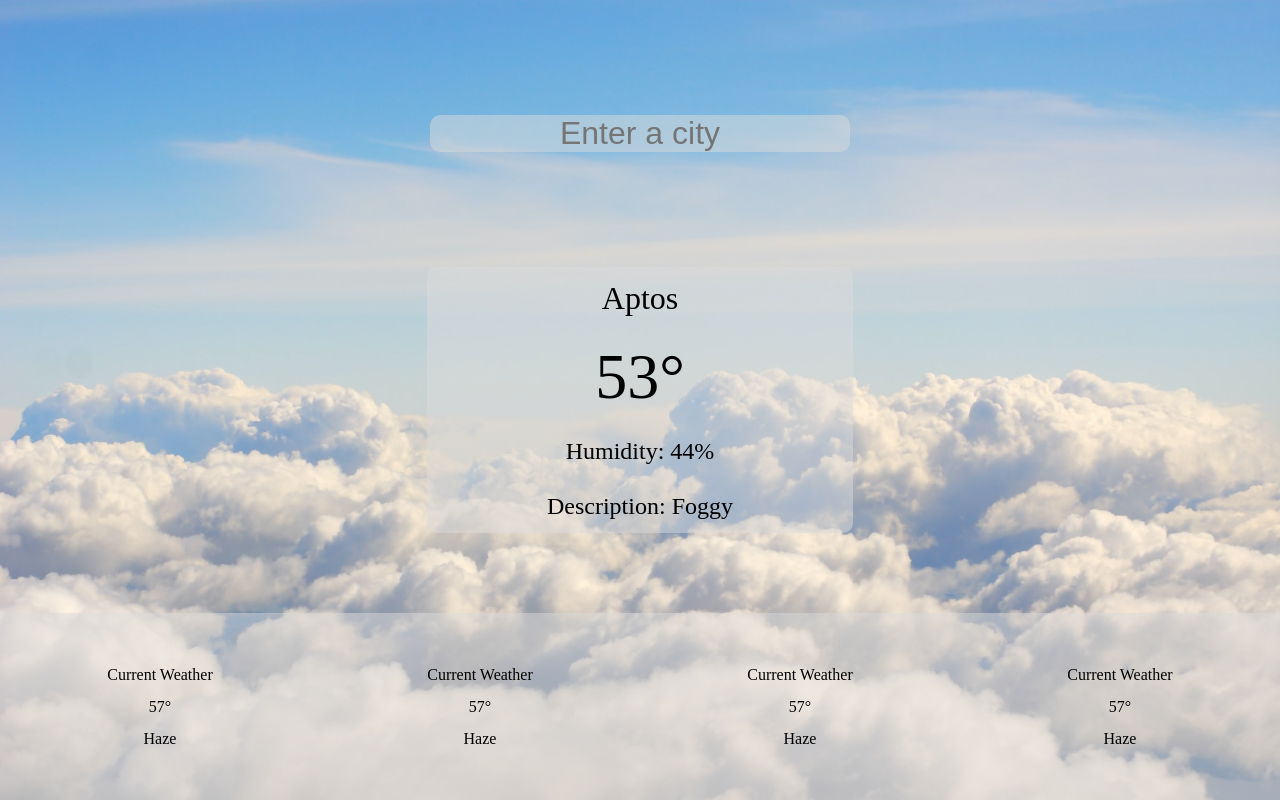
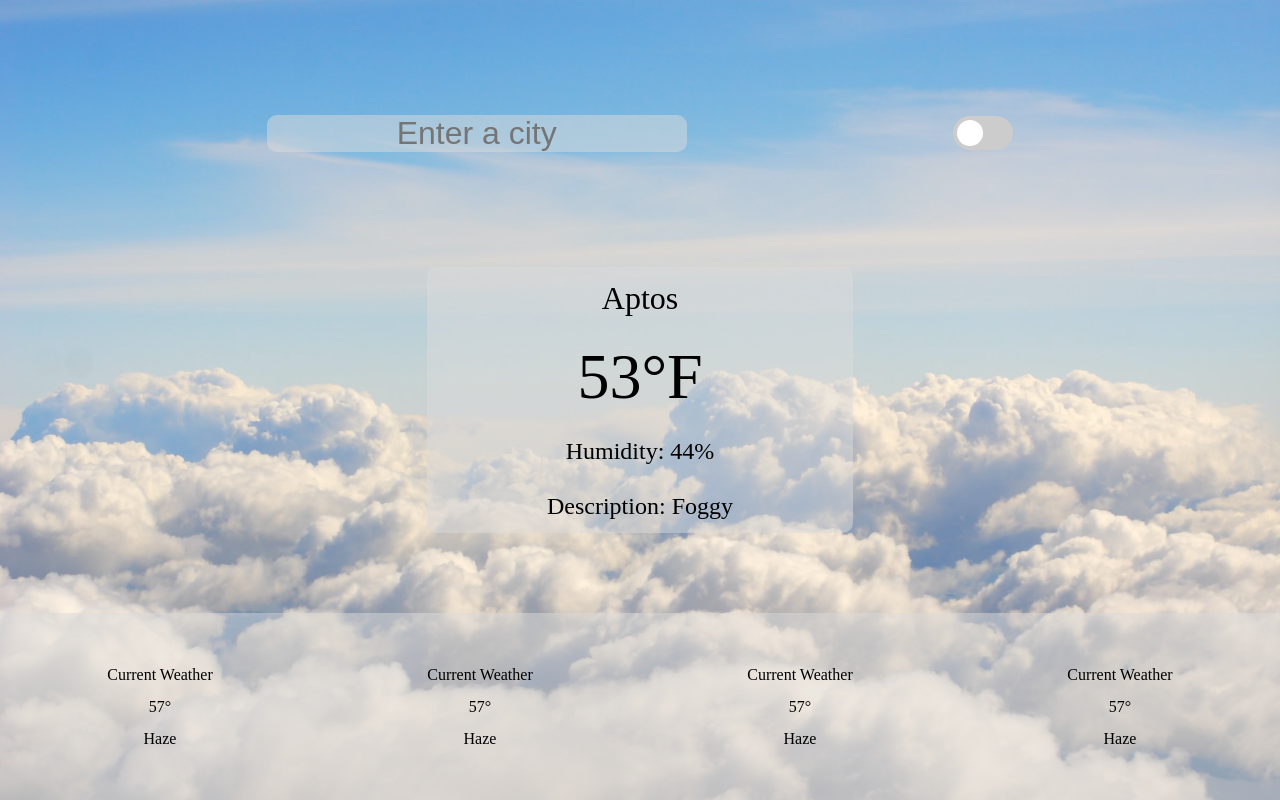
Before and after one commit to rueeazy/weather-app, a React (Create React App) app: page / in a window 1280 px wide. Built offline with nearby package versions, Linux system fonts and the light colour scheme.

Commit message:
Slider styling

```diff
--- a/src/assets/styles/main.css
+++ b/src/assets/styles/main.css
@@ -18,7 +18,7 @@
   grid-column: 1 / -1;
   grid-row: 1 / 2;
   display: flex;
-  justify-content: center;
+  justify-content: space-evenly;
   align-items: center; }
   .header .weather-input {
     text-align: center;
@@ -26,6 +26,47 @@
     background: rgba(220, 220, 220, 0.5);
     border-radius: 10px;
     border: none; }
+  .header .switch {
+    position: relative;
+    display: inline-block;
+    width: 60px;
+    height: 34px; }
+  .header .switch input {
+    opacity: 0;
+    width: 0;
+    height: 0; }
+  .header .slider {
+    position: absolute;
+    cursor: pointer;
+    top: 0;
+    left: 0;
+    right: 0;
+    bottom: 0;
+    background-color: #ccc;
+    -webkit-transition: .4s;
+    transition: .4s; }
+  .header .slider:before {
+    position: absolute;
+    content: "";
+    height: 26px;
+    width: 26px;
+    left: 4px;
+    bottom: 4px;
+    background-color: white;
+    -webkit-transition: .4s;
+    transition: .4s; }
+  .header input:checked + .slider {
+    background-color: #2196F3; }
+  .header input:focus + .slider {
+    box-shadow: 0 0 1px #2196F3; }
+  .header input:checked + .slider:before {
+    -webkit-transform: translateX(26px);
+    -ms-transform: translateX(26px);
+    transform: translateX(26px); }
+  .header .slider.round {
+    border-radius: 34px; }
+  .header .slider.round:before {
+    border-radius: 50%; }
 
 .main-content {
   grid-column: 2 / 3;
--- a/src/assets/styles/main.scss
+++ b/src/assets/styles/main.scss
@@ -22,7 +22,7 @@
     grid-column: 1 / -1;
     grid-row: 1 / 2;
     display: flex;
-    justify-content: center;
+    justify-content: space-evenly;
     align-items: center;
 
     .weather-input {
@@ -32,6 +32,66 @@
         border-radius: 10px;
         border: none;
     }
+
+    //Slider Styling
+    .switch {
+        position: relative;
+        display: inline-block;
+        width: 60px;
+        height: 34px;
+      }
+
+      .switch input {
+        opacity: 0;
+        width: 0;
+        height: 0;
+      }
+
+      .slider {
+        position: absolute;
+        cursor: pointer;
+        top: 0;
+        left: 0;
+        right: 0;
+        bottom: 0;
+        background-color: #ccc;
+        -webkit-transition: .4s;
+        transition: .4s;
+      }
+
+      .slider:before {
+        position: absolute;
+        content: "";
+        height: 26px;
+        width: 26px;
+        left: 4px;
+        bottom: 4px;
+        background-color: white;
+        -webkit-transition: .4s;
+        transition: .4s;
+      }
+
+      input:checked + .slider {
+        background-color: #2196F3;
+      }
+
+      input:focus + .slider {
+        box-shadow: 0 0 1px #2196F3;
+      }
+
+      input:checked + .slider:before {
+        -webkit-transform: translateX(26px);
+        -ms-transform: translateX(26px);
+        transform: translateX(26px);
+      }
+
+      .slider.round {
+        border-radius: 34px;
+      }
+
+      .slider.round:before {
+        border-radius: 50%;
+      }
 }
 
 //Main Content
--- a/src/components/Header.js
+++ b/src/components/Header.js
@@ -4,6 +4,10 @@
   return (
     <div className="header">
         <input className="weather-input" type="text" placeholder="Enter a city"></input>
+        <label class="switch">
+          <input type="checkbox"></input>
+          <span class="slider round"></span>
+        </label>
     </div>
   );
 }
--- a/src/components/MainContent.js
+++ b/src/components/MainContent.js
@@ -4,7 +4,7 @@
   return (
     <div className="main-content">
       <div className="location">Aptos</div>
-      <div className="temp">53°</div>
+      <div className="temp">53°F</div>
       <div className="humidity">Humidity: 44%</div>
       <div className="description">Description: Foggy</div>
     </div>
```
Also changed, not shown: 2 other files (tests, documents, lock files or other folders).
